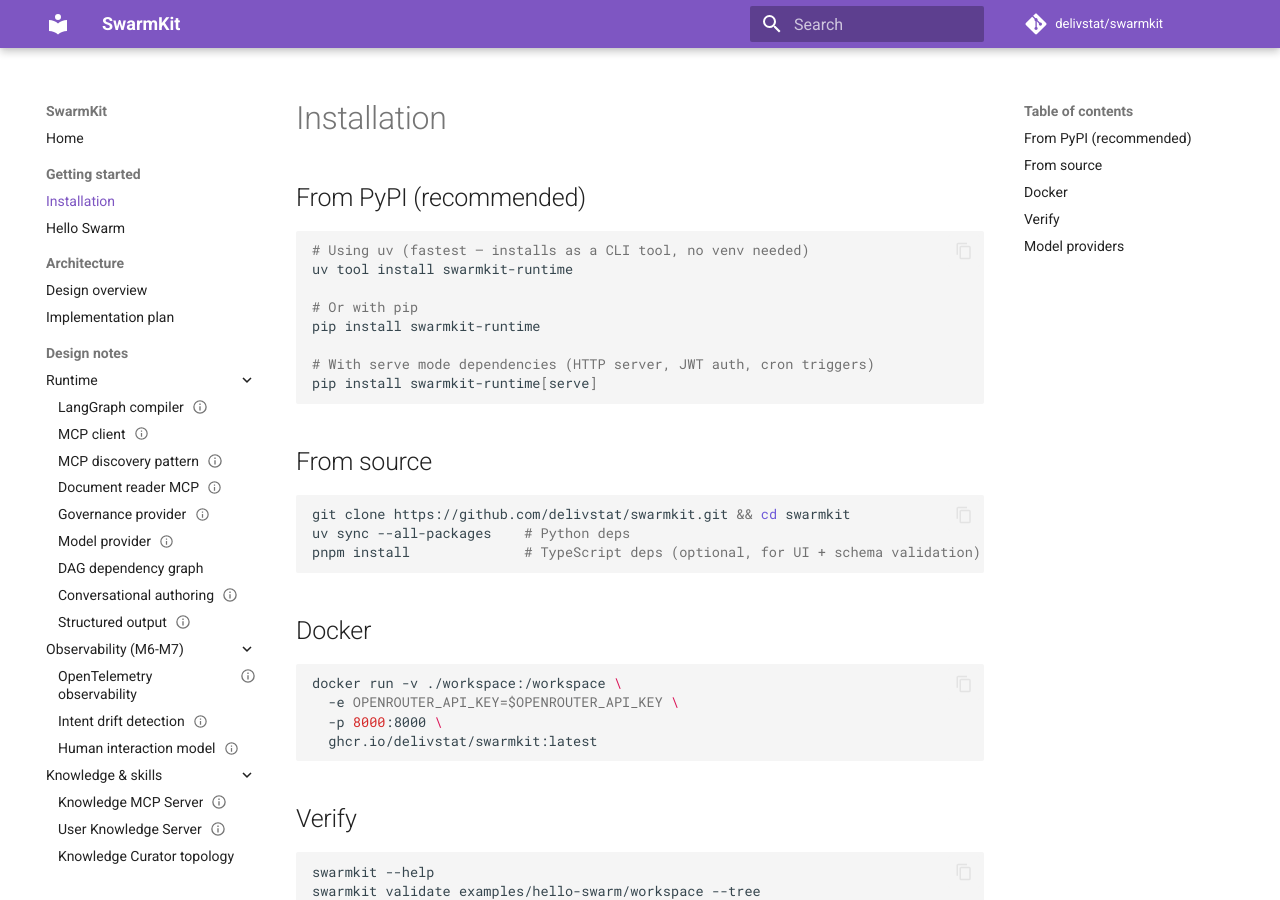
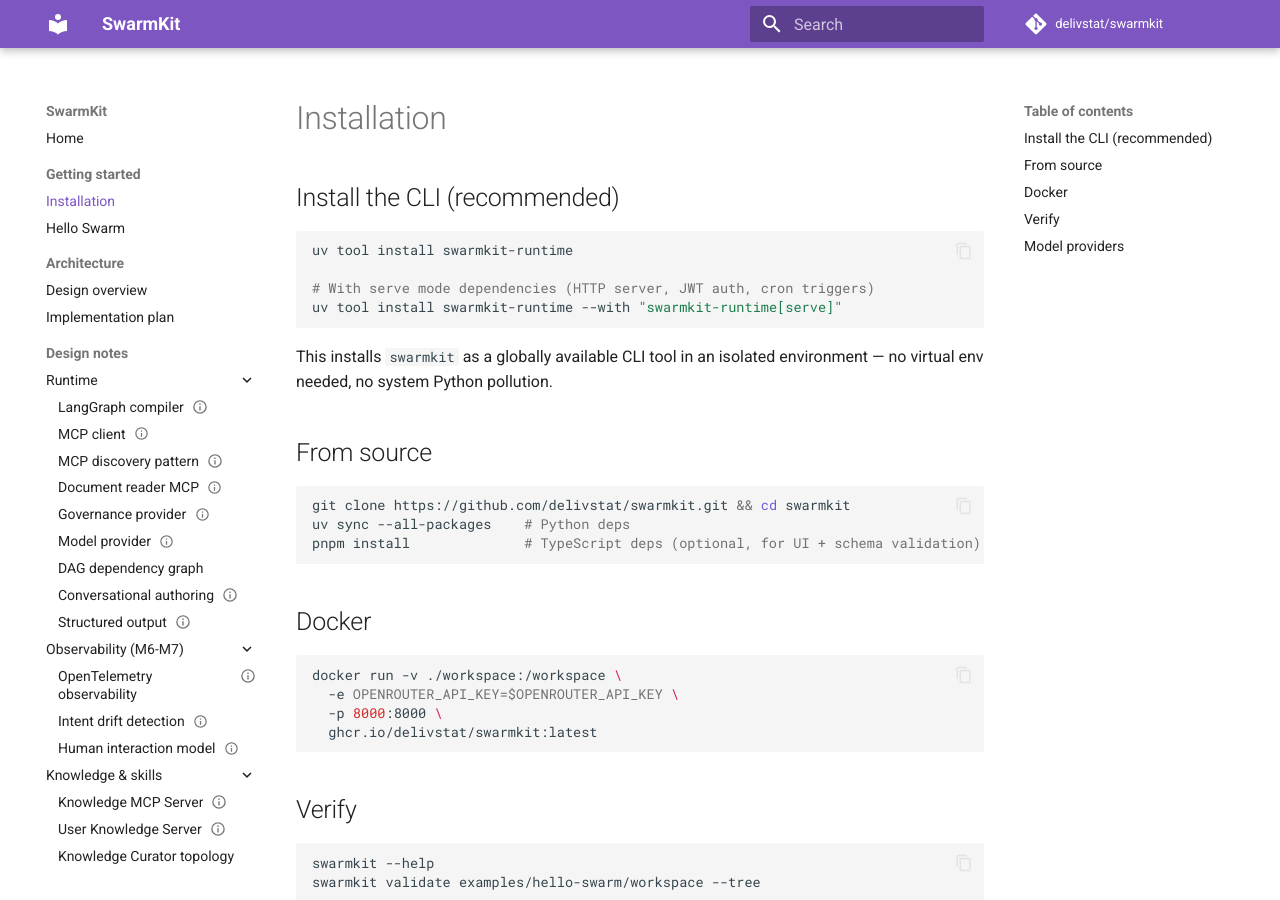
Before and after one commit to delivstat/swarmkit, an MkDocs documentation site: the page built from docs/site/getting-started/install.md, in a window 1280 px wide and 900 px high. Built offline with MkDocs 1.6.1 and Material for MkDocs 9.7.7, drawn with Linux system fonts in a browser that asks for light colours; comment, search, counter and statistics services are not loaded.

Commit message:
docs: uv tool install as primary install method, drop pip install
uv tool install gives clean isolated environments without requiring
a virtual env. pip install is no longer recommended as default.

````diff
--- a/docs/site/getting-started/install.md
+++ b/docs/site/getting-started/install.md
@@ -1,17 +1,15 @@
 # Installation
 
-## From PyPI (recommended)
+## Install the CLI (recommended)
 
 ```bash
-# Using uv (fastest — installs as a CLI tool, no venv needed)
 uv tool install swarmkit-runtime
 
-# Or with pip
-pip install swarmkit-runtime
+# With serve mode dependencies (HTTP server, JWT auth, cron triggers)
+uv tool install swarmkit-runtime --with "swarmkit-runtime[serve]"
+```
 
-# With serve mode dependencies (HTTP server, JWT auth, cron triggers)
-pip install swarmkit-runtime[serve]
-```
+This installs `swarmkit` as a globally available CLI tool in an isolated environment — no virtual env needed, no system Python pollution.
 
 ## From source
 
````
Also changed, not shown: README.md (+1 -5 lines), design/IMPLEMENTATION-PLAN.md (+2 -2 lines), docs/site/index.md (+1 -5 lines).
